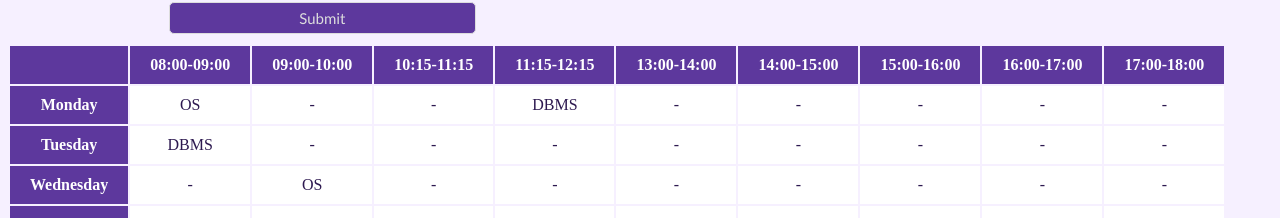
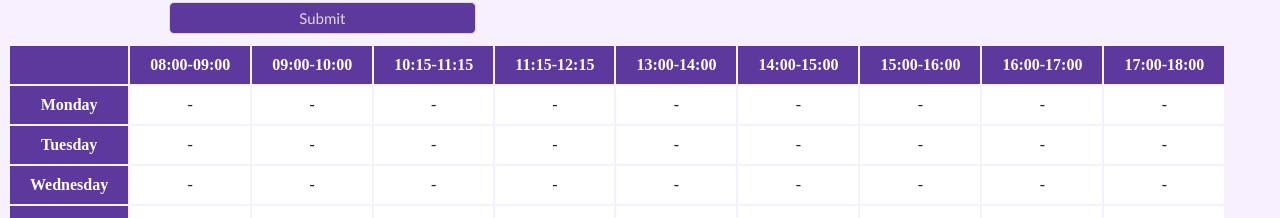
Before and after one commit to Pavithra-Rajan/Code-Init2021, a React (Create React App) app: page / in a window 1280 px wide. Shown: the part 734-952 px from the top of the page. Built offline with nearby package versions, Linux system fonts and the light colour scheme.

Commit message:
Theory slots of table fixed

```diff
--- a/src/App.js
+++ b/src/App.js
@@ -2,13 +2,15 @@
 import './App.css';
 import Entry from './entry';
 import Table from './components/Table/Table';
+import { useState } from 'react';
 
 function App() {
+  const [final,setFinal]=useState({"A":"","B":"","C":"","D":"","E":"","F":"","G":"","H":"","P":"","Q":"","R":"","S":"","T":""})
   return (
     <div className="App">
       <h1>TimeTable App</h1>
-      <Entry/>
-      <Table></Table>
+      <Entry final={final} setFinal={setFinal}/>
+      <Table final={final}></Table>
     </div>
   );
 }
--- a/src/components/Table/Table.js
+++ b/src/components/Table/Table.js
@@ -1,28 +1,27 @@
 import React, { useState } from 'react'
 import { useEffect } from 'react'
 
-export default function Table() {
-    let model1={"A":"OS","B":"DBMS"}
+export default function Table({final}) {
     let slotlist=[
         {
             "day":"Monday",
-            "slots":["A","F","D","B","G","E+","-","-","H"]
+            "slots":["A","F","D","B","G","E","-","-","H"]
         },
         {
             "day":"Tuesday",
-            "slots":["B","G","E","C","A+","F+","-","-","H"]
+            "slots":["B","G","E","C","A","F","-","-","H"]
         },
         {
             "day":"Wednesday",
-            "slots":["C","A","F","D","H","G+","-","-","E+"]
+            "slots":["C","A","F","D","H","G","-","-","E"]
         },
         {
             "day":"Thursday",
-            "slots":["D","B","G","E","-","C+","-","-","G+"]
+            "slots":["D","B","G","E","-","C","-","-","G"]
         },
         {
             "day":"Friday",
-            "slots":["E","C","A","F","H+","B+","-","-","D+"]
+            "slots":["E","C","A","F","H","B","-","-","D"]
         }
     ]
     const [model2, setModel2] = useState([
@@ -48,24 +47,49 @@ export default function Table() {
         }
     ]);
     useEffect(()=>{
-        console.log("buha")
-        model1tomodel2();
-    },[])
+        console.log("buha",final)
+        finaltomodel2();
+    },[final])
 
-    function model1tomodel2()
-    {   console.log("before",model2)
-        var model2temp=model2.map(item=>{return Object.assign({},item)})
-        console.log("after",model2temp)
+    function finaltomodel2()
+    {
+        var model2temp=[
+            {
+                "day":"Monday",
+                "slots":[]
+            },
+            {
+                "day":"Tuesday",
+                "slots":[]
+            },
+            {
+                "day":"Wednesday",
+                "slots":[]
+            },
+            {
+                "day":"Thursday",
+                "slots":[]
+            },
+            {
+                "day":"Friday",
+                "slots":[]
+            }]
         for(var j=0;j<5;j++)
         {
             for(var i=0;i<9;i++)
             {
                 if(slotlist[j]["slots"][i]=='-')
-                    model2[j]["slots"].push("-")
-                else if(!(slotlist[j]["slots"][i] in model1))
-                    model2[j]["slots"].push("-")
+                {
+                    model2temp[j]["slots"].push("-")
+                }
+                else if(final[slotlist[j]["slots"][i]]=="")
+                {
+                    model2temp[j]["slots"].push("-")
+                }
                 else
-                    model2[j]["slots"].push(model1[slotlist[j]["slots"][i]])
+                {
+                    model2temp[j]["slots"].push(final[slotlist[j]["slots"][i]])
+                }
             }
         }
         console.log("temp",model2temp)
--- a/src/entry.js
+++ b/src/entry.js
@@ -1,10 +1,10 @@
 import FormEntry from "./formentry";
 import Pic from "./pic";
-const Entry = () => {
+const Entry = ({final,setFinal}) => {
     return (
            <div className='rowC'>
                <div className="fm">
-                <FormEntry />
+                <FormEntry final={final} setFinal={setFinal} />
                </div>
                <div className="pc">
                <Pic />
--- a/src/formentry.js
+++ b/src/formentry.js
@@ -1,4 +1,4 @@
-const FormEntry = () => {
+const FormEntry = ({final,setFinal}) => {
     const handleSubmit=(e)=>{
         e.preventDefault();
         const a=e.target.A.value;
@@ -14,8 +14,7 @@ const FormEntry = () => {
         const r=e.target.R.value;
         const s=e.target.S.value;
         const t=e.target.T.value;
-        const final={"A":a,"B":b,"C":c,"D":d,"E":ee,"F":f,"G":g,"H":h,"P":p,"Q":q,"R":r,"S":s,"T":t};
-        console.log(final);
+        setFinal({"A":a,"B":b,"C":c,"D":d,"E":ee,"F":f,"G":g,"H":h,"P":p,"Q":q,"R":r,"S":s,"T":t});
         e.target.reset();
     }
 
```
